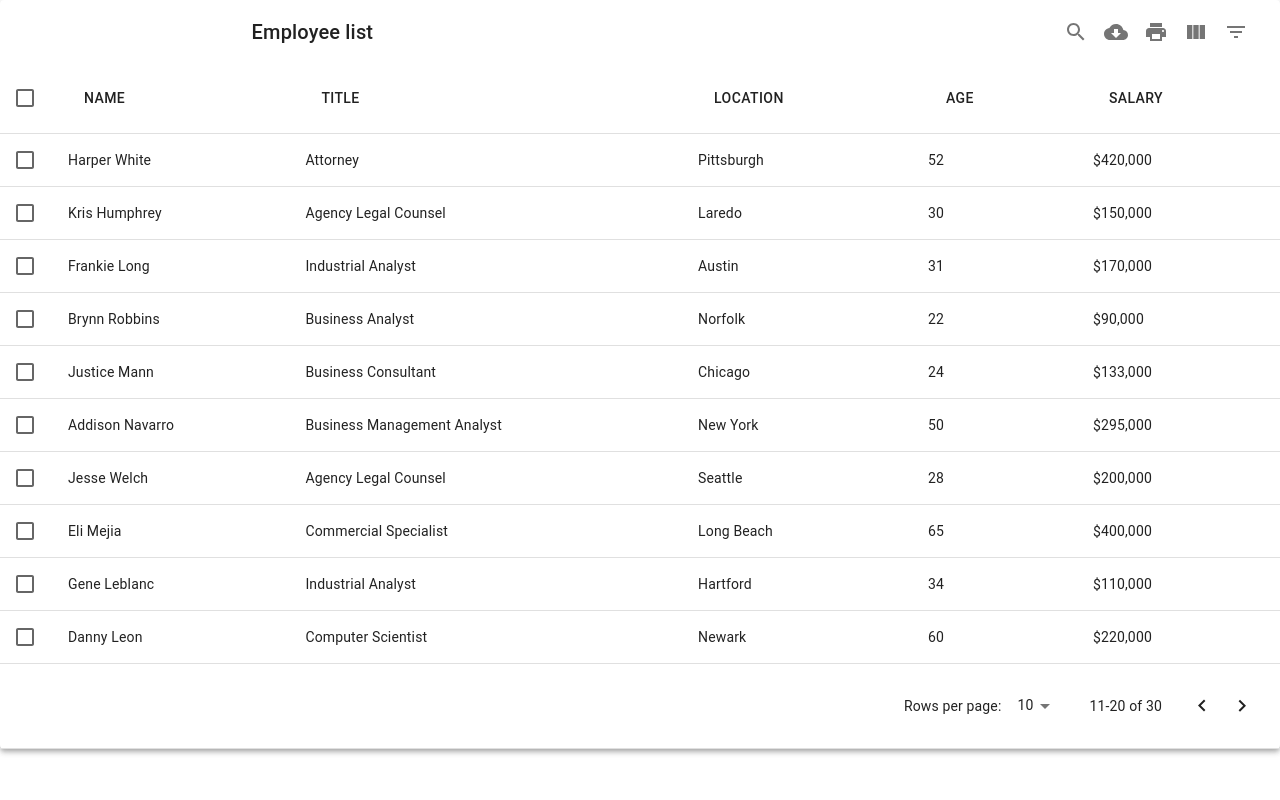
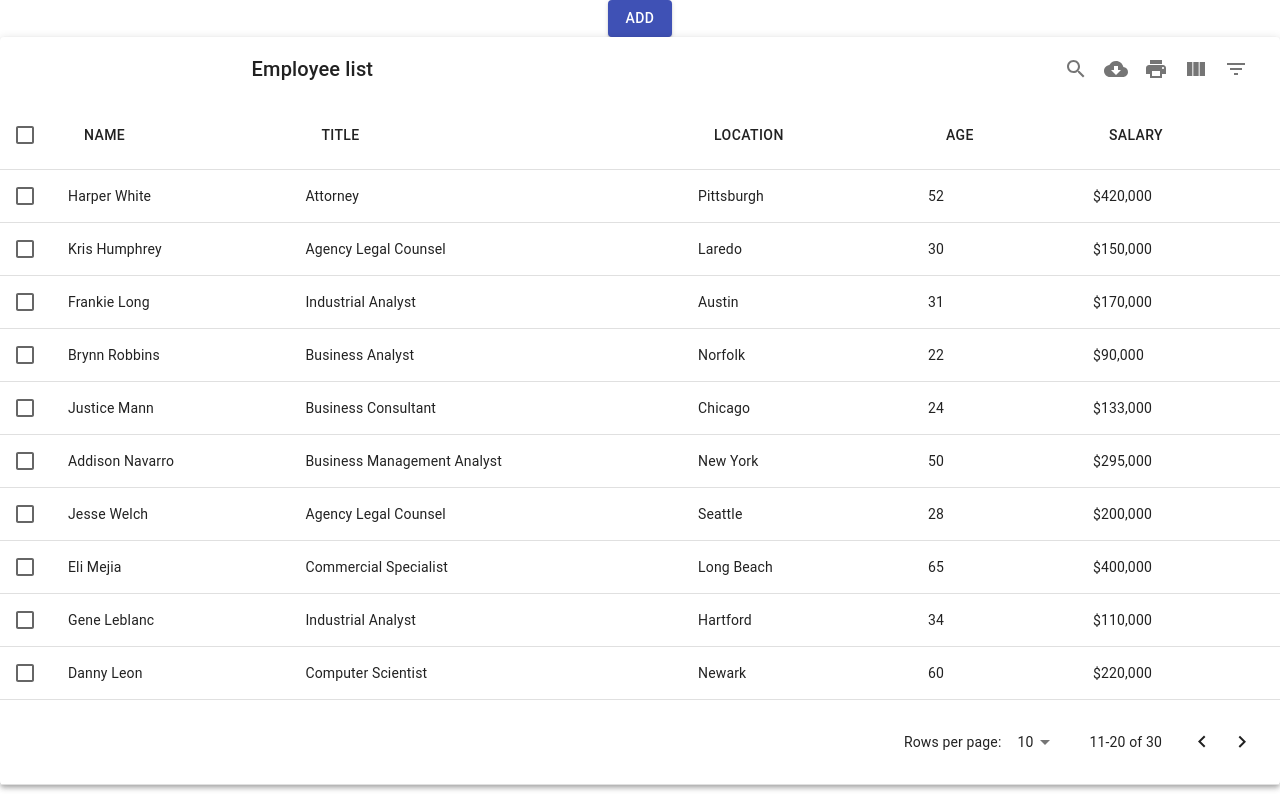
Before and after one commit to anubhav-here/StockPoint, a React (Create React App) app in the folder Web/: page / in a window 1280 px wide. Built offline with nearby package versions, Linux system fonts and the light colour scheme.

Commit message:
Add button added(axios call left)

```diff
--- /dev/null
+++ b/Web/src/AddInventory.js
@@ -0,0 +1,142 @@
+import React, { Component } from 'react'
+import Button from '@material-ui/core/Button';
+import { Container, TextField } from '@material-ui/core';
+const axios = require('axios')
+
+
+
+export default class AddInventory extends Component {
+
+    constructor(props){
+        super(props);
+
+        this.state = {
+            formOpen: false,
+            invoice_id:'',
+            category:'electronix',
+            item_name:null,
+            item_model:null,
+            quantity:null,
+            price_per_unit:null
+
+        }
+
+    }
+
+    toggleButton() {
+        this.setState({
+            formOpen: !this.state.formOpen
+        });
+    }
+    resetAllFields(){
+        this.setState({
+            formOpen: false,
+            invoice_id:'',
+            category:'electronix',
+            item_name:null,
+            item_model:null,
+            quantity:null,
+            price_per_unit:null
+
+            }
+        )
+    }
+
+    handleSubmit() {
+        console.log(this.state.invoice_id)
+        console.log(this.state.category)
+        console.log(this.state.item_name)
+        console.log(this.state.item_model)
+        console.log(this.state.quantity)
+        console.log(this.state.price_per_unit)
+        axios.post('https:sample-endpoint.com/add', {
+            "invoice_id": Number(this.state.invoice_id),
+            "category_id": Number(this.state.category),
+            "item_name": this.state.item_name,
+            "item_model": this.state.item_model,
+            "quantity": Number(this.state.quantity),
+            "price_per_unit": Number(this.state.price_per_unit),
+            "date_of_purchase": this.state.date_of_purchase
+      })
+      .then(function (response) {
+        console.log(response);
+      })
+        this.toggleButton()
+        this.resetAllFields()
+    }
+
+
+    addInventoryForm(){
+        return(
+            <div >
+        <form noValidate autoComplete="off">
+        <TextField id="invoice_id" label="Invoice ID" onChange={(e)=>{this.setState({invoice_id:e.target.value})} } value={this.state.invoice_id} variant="outlined" /><br/>
+
+
+        <select onChange={(e)=>{this.setState({category:e.target.value})}} name="category" id="category">
+            <option value="electronix">electronix</option>
+            <option value="stationary">stationary</option>
+            <option value="furniture">furniture</option>
+        </select>
+        <br/>
+
+
+        <TextField id="item_name" label="Item Name" onChange={(e)=>{this.setState({item_name:e.target.value})} } value={this.state.item_name} variant="outlined" /><br/>
+        <TextField id="item_model" label="Item Model" onChange={(e)=>{this.setState({item_model:e.target.value})} } value={this.state.item_model}  variant="outlined" /><br/>
+        <TextField id="quantity" label="Quantity" onChange={(e)=>{this.setState({quantity:e.target.value})} } value={this.state.quantity} variant="outlined" /><br/>
+        <TextField id="price_per_unit" label="Per Price Unit" onChange={(e)=>{this.setState({price_per_unit:e.target.value})} } value={this.state.price_per_unit} variant="outlined" />
+        <TextField id="date_of_purchase" label="Date of Purchase" onChange={(e)=>{this.setState({date_of_purchase:e.target.value})} } value={this.state.date_of_purchase} variant="outlined" />
+
+
+        <Button variant="contained" onClick={this.handleSubmit.bind(this)} color="secondary">
+                    Add
+        </Button>
+        </form>
+      </div>
+        );
+
+    }
+
+    render() {
+        return (
+            <Container maxWidth="sm">
+                <div>
+                    <Button variant="contained" onClick={this.toggleButton.bind(this)} color="primary">
+                    Add
+                    </Button>
+                    {this.state.formOpen && this.addInventoryForm()}
+                </div>
+            </Container>
+
+        )
+    }
+
+
+}
+
+// const Child = () => (
+//     <div >
+//         <form noValidate autoComplete="off">
+//         <TextField id="invoice_id" label="Invoice ID" variant="outlined" /><br/>
+
+
+//         <select name="cars" id="cars">
+//             <option value="volvo">Volvo</option>
+//             <option value="saab">Saab</option>
+//             <option value="mercedes">Mercedes</option>
+//             <option value="audi">Audi</option>
+//         </select>
+//         <br/>
+
+
+//         <TextField id="item_name" label="Item Name" variant="outlined" /><br/>
+//         <TextField id="item_model" label="Item Model" variant="outlined" /><br/>
+//         <TextField id="quantity" label="Quantity" variant="outlined" /><br/>
+//         <TextField id="price_per_unit" label="Per Price Unit" variant="outlined" />
+
+//         <Button variant="contained" onClick={this.handleSubmit.bind(this)} color="secondary">
+//                     Add
+//         </Button>
+//         </form>
+//       </div>
+//     )
--- a/Web/src/Dashboard.js
+++ b/Web/src/Dashboard.js
@@ -1,5 +1,6 @@
 import React from 'react';
 import MUIDataTable from 'mui-datatables';
+import AddInventory from './AddInventory';
 /*
   It uses npm mui-datatables. It's easy to use, you just describe columns and data collection.
   Checkout full documentation here :
@@ -51,12 +52,15 @@ class Dashboard extends React.Component {
       page: 1
     };
     return (
+      <div>
+        <AddInventory/>
         <MUIDataTable
           title="Employee list"
           data={data}
           columns={columns}
           options={options}
         />
+      </div>
     );
   }
 }
```
Lines whose indentation alone changed are shown as unchanged.
